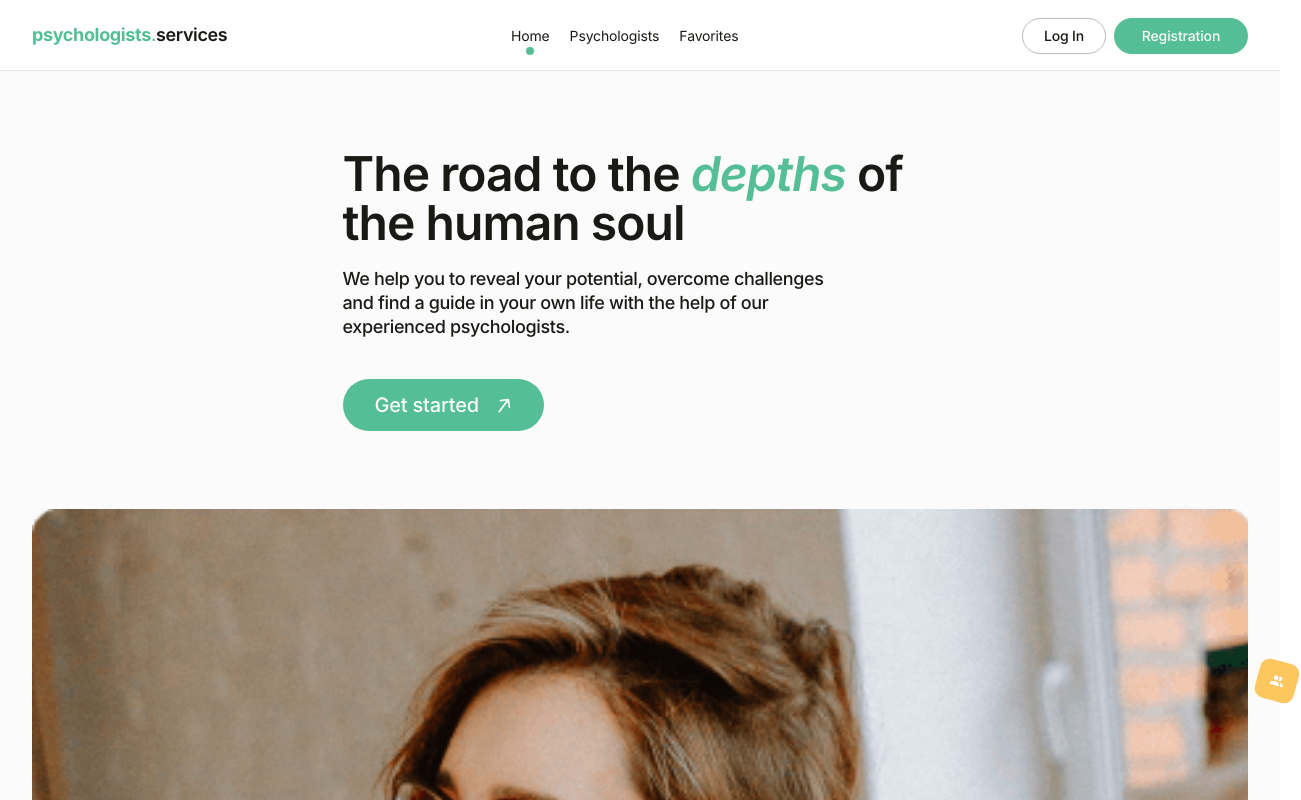
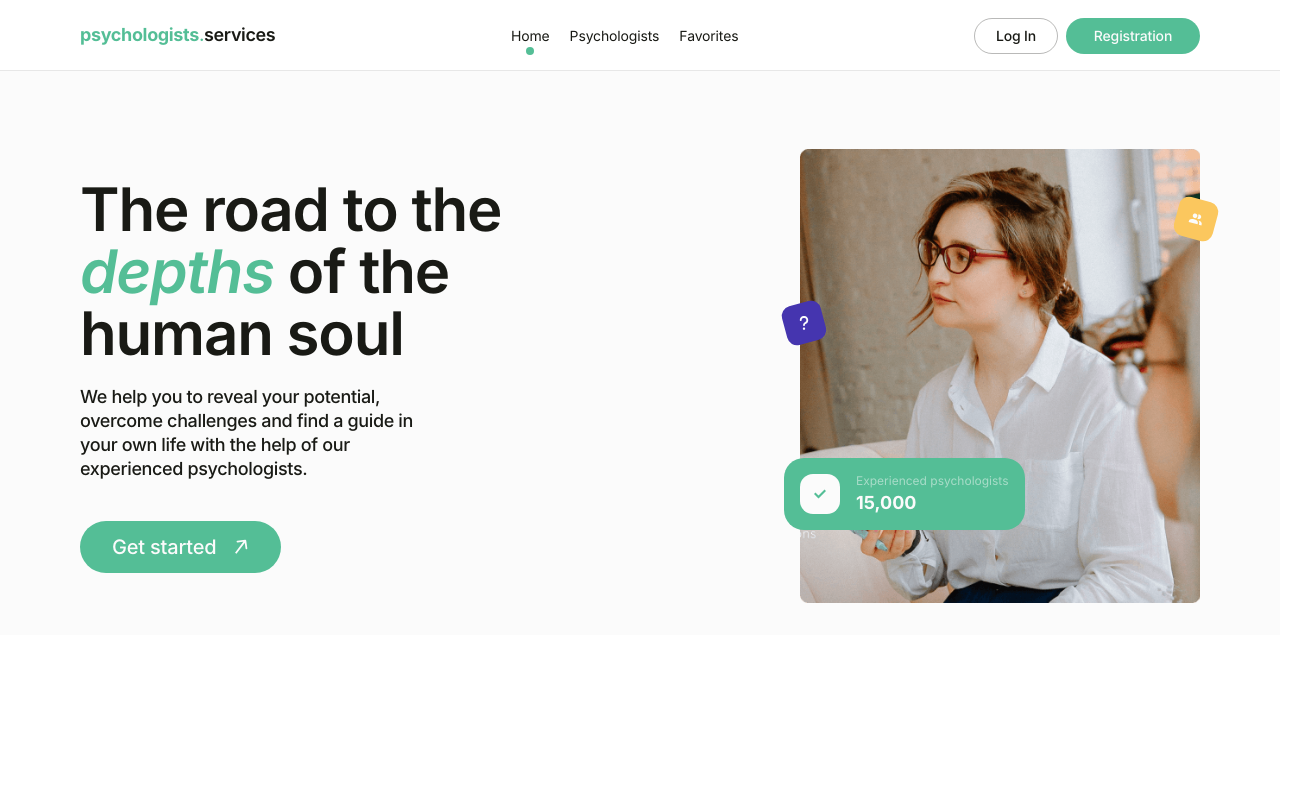
Before and after one commit to Oleksand-Kalinin/psychologists-services, a React (Vite) app: page / in a window 1280 px wide. Shown: the top 800 px of the page, 1301 px wide, since content can reach past the window. Built offline with nearby package versions, Linux system fonts and the light colour scheme.

Commit message:
add tablet styles for HeroSection

```diff
--- a/src/components/Container/Container.module.css
+++ b/src/components/Container/Container.module.css
@@ -14,6 +14,13 @@
     }
 }
 
+@media screen and (min-width: 1024px) {
+    .container {
+        padding-left: 80px;
+        padding-right: 80px;
+    }
+}
+
 @media screen and (min-width: 1440px) {
     .container {
         padding-left: 128px;
--- a/src/components/GetStartedBtn/GetStartedBtn.module.css
+++ b/src/components/GetStartedBtn/GetStartedBtn.module.css
@@ -12,6 +12,12 @@
     line-height: 1.2;
     letter-spacing: -0.01em;
     color: var(--background-color-home);
+    transition: background-color 250ms linear;
+}
+
+.getStartedBtn:hover,
+.getStartedBtn:focus {
+    background-color: var(--color-focus);
 }
 
 .icon {
--- a/src/components/HeroSection/HeroSection.module.css
+++ b/src/components/HeroSection/HeroSection.module.css
@@ -7,7 +7,6 @@
 .container {
     display: flex;
     flex-direction: column;
-    align-items: center;
     row-gap: 78px;
 }
 
@@ -139,18 +138,54 @@
 }
 
 @media screen and (min-width: 768px) {
+    .container {
+        flex-direction: row;
+        align-items: center;
+        justify-content: space-between;
+        column-gap: 78px;
+    }
+
     .title {
-        max-width: 595px;
+        max-width: 460px;
     }
 
     .text {
-        max-width: 510px;
+        max-width: 340px;
+
+    }
+
+    .wrapperImage {
+        flex-shrink: 0;
+        width: 340px;
+    }
+}
+
+@media screen and (min-width: 1024px) {
+    .container {
+        column-gap: 128px;
+    }
+
+    .title {
+        font-size: 60px;
+    }
+
+    .text {
+
         font-size: 18px;
+    }
+
+    .wrapperImage {
+        width: 400px;
     }
 }
 
 @media screen and (min-width: 1440px) {
     .title {
+        max-width: 595px;
         font-size: 80px;
     }
+
+    .text {
+        max-width: 510px;
+    }
 }
```
